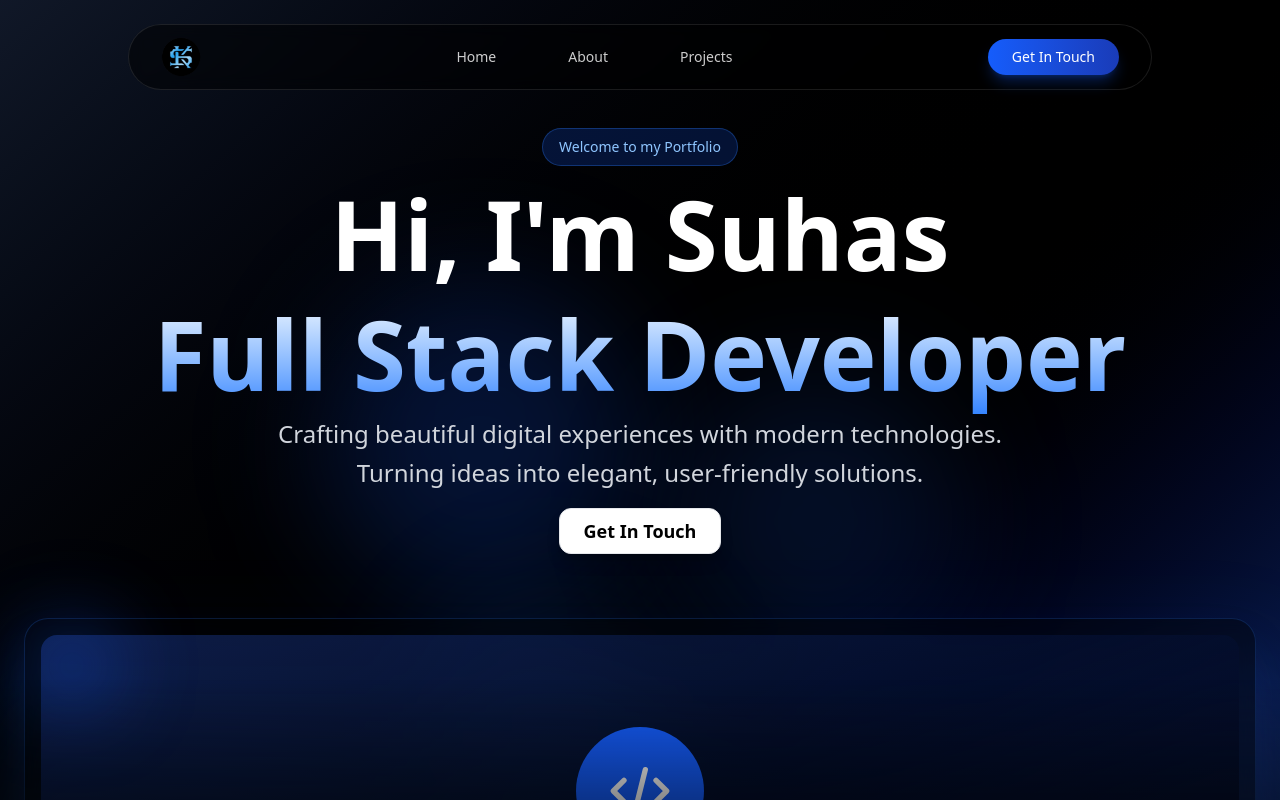
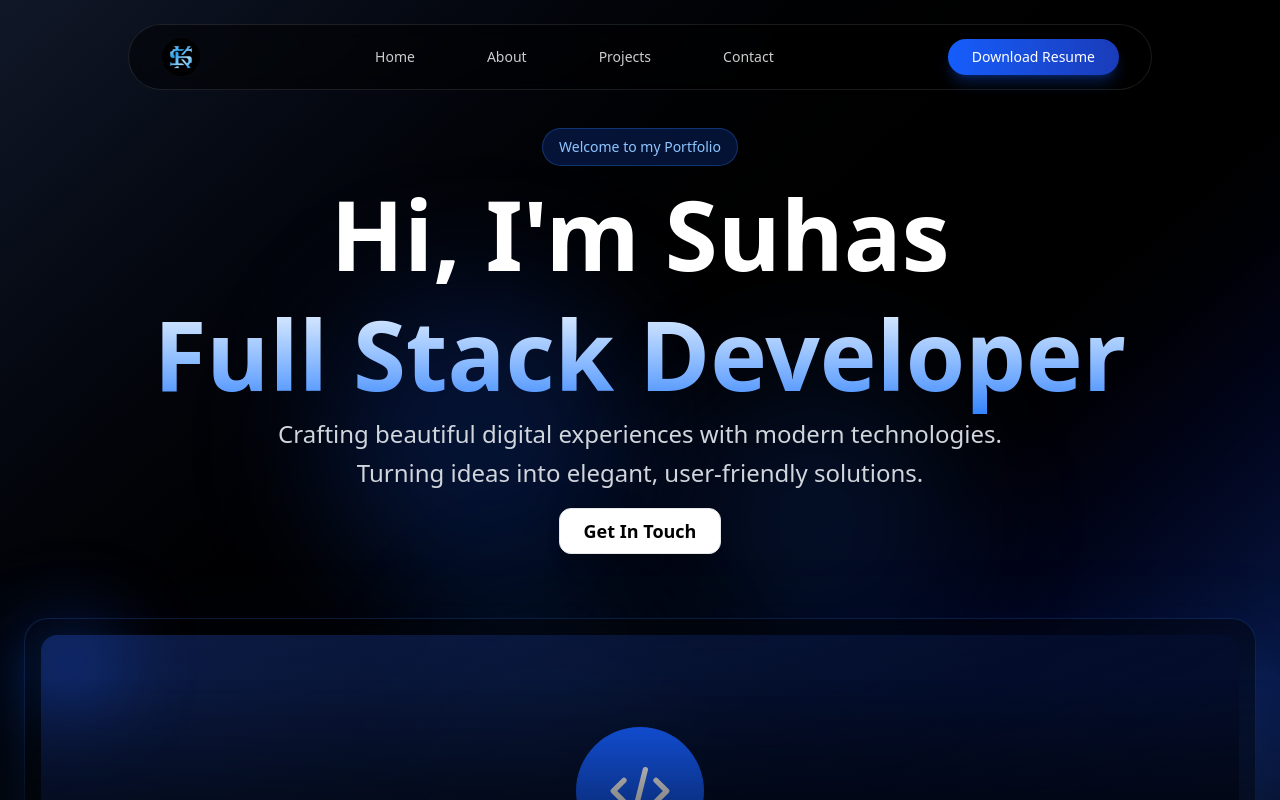
Before and after one commit to SuhasK2005/Portfolio, a React (Vite) app: page / in a window 1280 px wide. Shown: the top 800 px of the page. Built offline with nearby package versions, Linux system fonts and the light colour scheme.

Commit message:
changed the call to action on navbar

```diff
--- a/src/components/Navbar.jsx
+++ b/src/components/Navbar.jsx
@@ -132,6 +132,20 @@ const Navbar = () => {
                 </span>
               </div>
             </a>
+             <a
+              href="#contact"
+              onClick={(e) => handleNavClick(e, "contact")}
+              className="relative overflow-hidden px-5 py-2 rounded-full transition-all duration-300 text-sm font-medium group text-white/80 hover:text-white"
+            >
+              <div className="relative overflow-hidden">
+                <span className="block transition-transform duration-300 ease-out group-hover:-translate-y-full">
+                  Contact
+                </span>
+                <span className="absolute top-full left-0 transition-transform duration-300 ease-out group-hover:-translate-y-full">
+                  Contact
+                </span>
+              </div>
+            </a>
           </div>
 
           {/* Right Side - CTA Button */}
@@ -143,13 +157,13 @@ const Navbar = () => {
             >
               <div className="relative overflow-hidden z-10">
                 <span className="block transition-transform duration-300 ease-out group-hover:-translate-y-full">
-                  Get In Touch
+                  Download Resume
                 </span>
                 <span className="absolute top-full left-0 transition-transform duration-300 ease-out group-hover:-translate-y-full">
-                  Get In Touch
+                  Download Resume
                 </span>
               </div>
-              <div className="absolute inset-0 bg-gradient-to-t from-blue-400 to-blue-500 transform translate-y-full group-hover:translate-y-0 transition-transform duration-300 ease-out rounded-full"></div>
+              <div className="absolute inset-0 bg-gradient-to-t from-blue-800 to-blue-500 transform translate-y-full group-hover:translate-y-0 transition-transform duration-300 ease-out rounded-full"></div>
             </a>
           </div>
 
```
